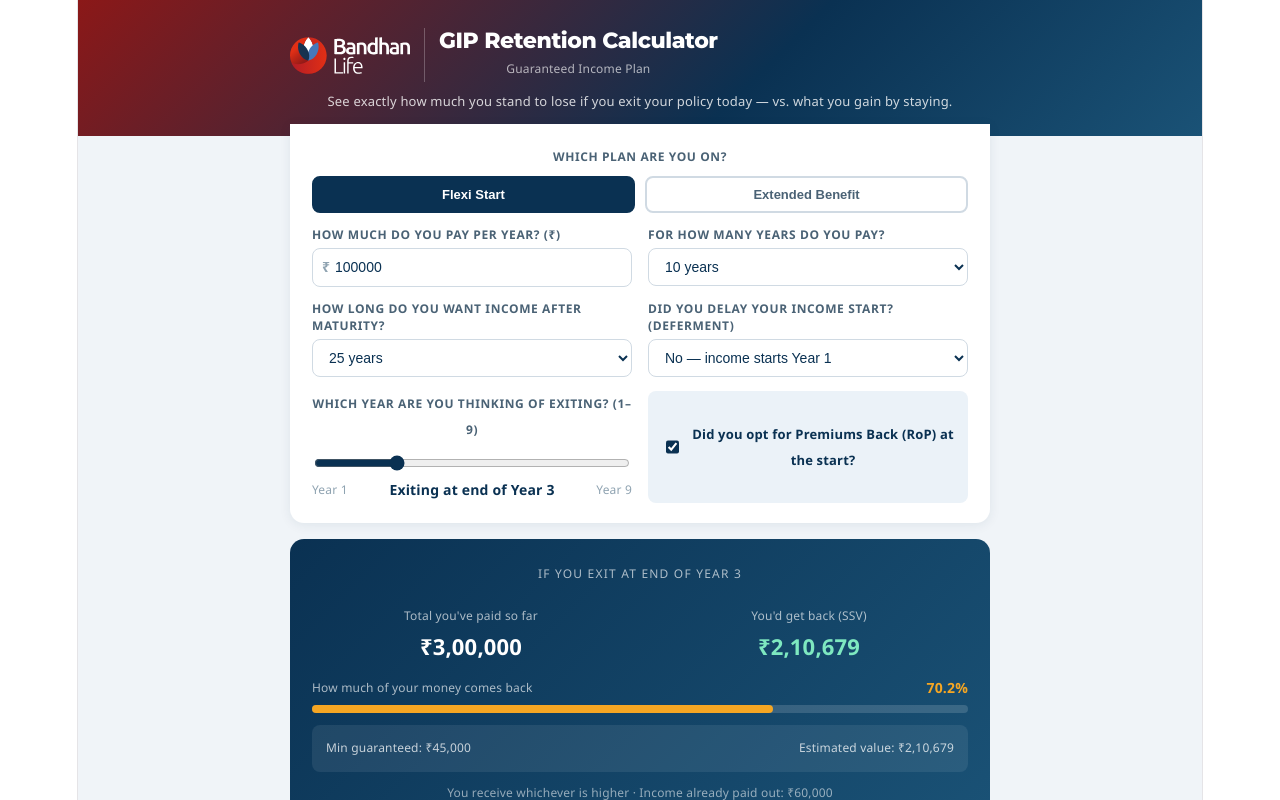
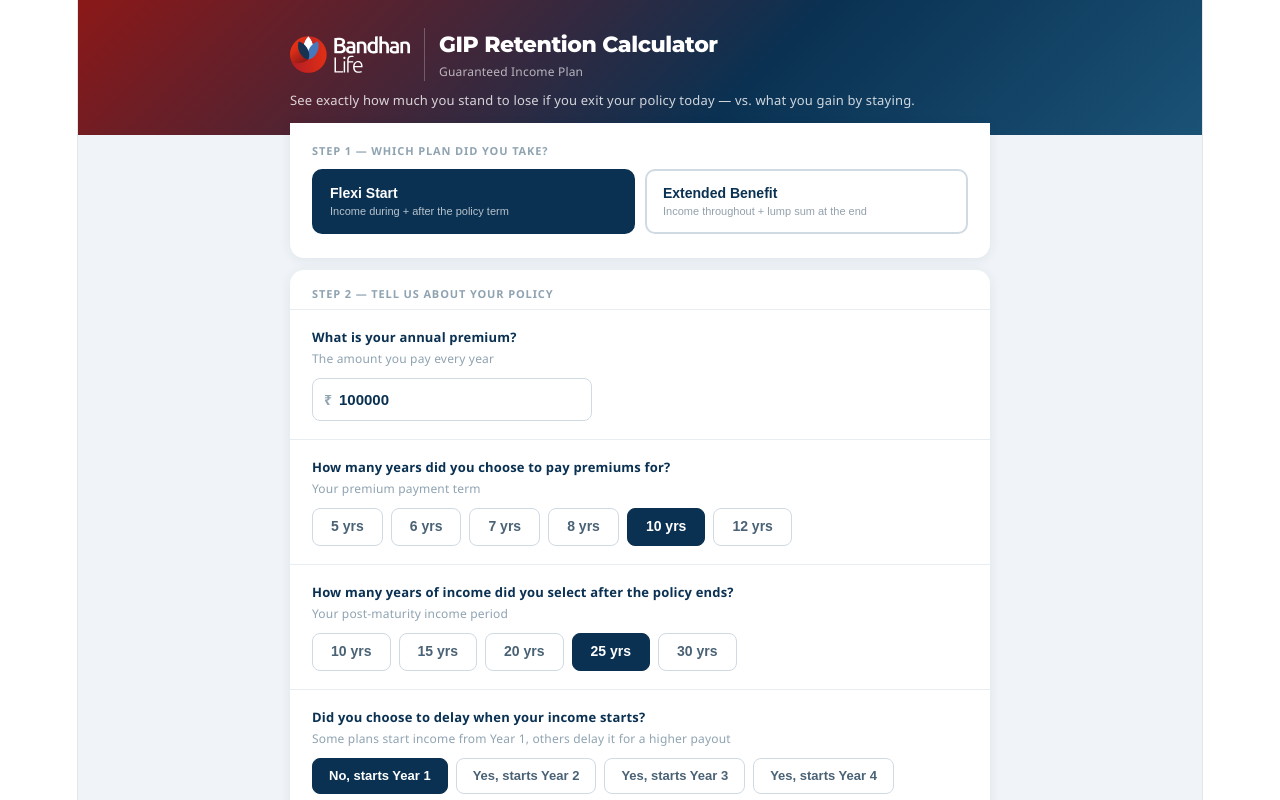
Before and after one commit to sushant9275/gip-retention-calculator, a React (Vite) app: page / in a window 1280 px wide. Shown: the top 800 px of the page. Built offline with nearby package versions, Linux system fonts and the light colour scheme.

Commit message:
Rephrase all questions to customer past-tense framing

```diff
--- a/src/GIPRetentionCalculator.jsx
+++ b/src/GIPRetentionCalculator.jsx
@@ -387,6 +387,8 @@
       background: "#F0F4F8",
       minHeight:"100vh",
       padding:"0 0 40px 0",
+      textAlign:"left",
+      lineHeight:1.5,
     }}>
       {/* Header */}
       <div style={{
@@ -467,71 +469,198 @@
 
       <div style={{maxWidth:700, margin:"0 auto", padding:"0 16px"}}>
 
-        {/* ── INPUT SECTION ─────────────────────────────────────────── */}
-        <Card style={{marginTop:-12, position:"relative", zIndex:2, borderRadius:"0 0 14px 14px"}}>
+        {/* ── PLAN SELECTOR — full width, prominent ─────────────────── */}
         <div style={{
-            display:"grid", gridTemplateColumns:"1fr 1fr", gap:"14px 16px",
+          background:C.white, borderRadius:"0 0 14px 14px",
+          padding:"20px 22px 24px",
+          boxShadow:"0 2px 12px rgba(10,49,82,0.08)",
+          marginTop:-12, position:"relative", zIndex:2,
         }}>
-            {/* Plan Option */}
-            <div style={{gridColumn:"1/-1"}}>
-              <label style={{fontSize:12, fontWeight:600, color:C.grey600, textTransform:"uppercase", letterSpacing:"0.05em", display:"block", marginBottom:6}}>Which plan are you on?</label>
-              <div style={{display:"flex", gap:10}}>
-                {[["flexi","Flexi Start"],["extended","Extended Benefit"]].map(([v,l]) => (
+          <div style={{fontSize:11, fontWeight:700, color:C.grey400, textTransform:"uppercase", letterSpacing:"0.08em", marginBottom:10, textAlign:"left"}}>
+            Step 1 — Which plan did you take?
+          </div>
+          <div style={{display:"grid", gridTemplateColumns:"1fr 1fr", gap:10}}>
+            {[
+              ["flexi","Flexi Start","Income during + after the policy term"],
+              ["extended","Extended Benefit","Income throughout + lump sum at the end"],
+            ].map(([v,l,sub]) => (
               <button key={v} onClick={() => setPlanOption(v)} style={{
-                    flex:1, padding:"9px 0", borderRadius:8, border:`2px solid`,
-                    borderColor: planOption===v ? C.navy : C.grey200,
+                padding:"14px 16px", borderRadius:10,
+                border:`2px solid ${planOption===v ? C.navy : C.grey200}`,
                 background: planOption===v ? C.navy : C.white,
                 color: planOption===v ? C.white : C.grey600,
-                    fontWeight:700, fontSize:13, cursor:"pointer",
-                    transition:"all 0.15s",
+                cursor:"pointer", transition:"all 0.15s",
+                textAlign:"left", display:"flex", flexDirection:"column", gap:3,
+              }}>
+                <span style={{fontWeight:700, fontSize:14, color: planOption===v ? C.white : C.navy}}>{l}</span>
+                <span style={{fontSize:11, opacity: planOption===v ? 0.7 : 0.6, fontWeight:400, lineHeight:1.3}}>{sub}</span>
+              </button>
+            ))}
+          </div>
+        </div>
+
+        {/* ── QUESTIONS — single column stacked ─────────────────────── */}
+        <div style={{
+          background:C.white, borderRadius:14,
+          boxShadow:"0 2px 12px rgba(10,49,82,0.08)",
+          marginTop:12, overflow:"hidden",
+        }}>
+          <div style={{padding:"16px 22px 6px", borderBottom:`1px solid ${C.grey100}`}}>
+            <div style={{fontSize:11, fontWeight:700, color:C.grey400, textTransform:"uppercase", letterSpacing:"0.08em", textAlign:"left"}}>
+              Step 2 — Tell us about your policy
+            </div>
+          </div>
+
+          {/* Q1 — Annual Premium */}
+          <div style={{padding:"18px 22px", borderBottom:`1px solid ${C.grey100}`}}>
+            <div style={{fontSize:13, fontWeight:600, color:C.navy, marginBottom:4, textAlign:"left", lineHeight:1.4}}>
+              What is your annual premium?
+            </div>
+            <div style={{fontSize:12, color:C.grey400, marginBottom:10, textAlign:"left"}}>The amount you pay every year</div>
+            <div style={{position:"relative", maxWidth:280}}>
+              <span style={{position:"absolute", left:12, top:"50%", transform:"translateY(-50%)", color:C.grey400, fontSize:14, fontWeight:600}}>₹</span>
+              <input type="number" value={ap} min={30000} step={10000}
+                onChange={e => setAp(Number(e.target.value))}
+                style={{
+                  width:"100%", padding:"10px 12px 10px 26px",
+                  borderRadius:8, fontSize:15, fontWeight:600,
+                  border:`1.5px solid ${C.grey200}`, color:C.navy,
+                  background:C.white, WebkitTextFillColor:C.navy,
+                  outline:"none", boxSizing:"border-box", textAlign:"left", lineHeight:1.4,
+                }}
+              />
+            </div>
+          </div>
+
+          {/* Q2 — PPT */}
+          <div style={{padding:"18px 22px", borderBottom:`1px solid ${C.grey100}`}}>
+            <div style={{fontSize:13, fontWeight:600, color:C.navy, marginBottom:4, textAlign:"left", lineHeight:1.4}}>
+              How many years did you choose to pay premiums for?
+            </div>
+            <div style={{fontSize:12, color:C.grey400, marginBottom:10, textAlign:"left"}}>Your premium payment term</div>
+            <div style={{display:"flex", gap:8, flexWrap:"wrap"}}>
+              {[5,6,7,8,10,12].map(v => (
+                <button key={v} onClick={() => setPpt(v)} style={{
+                  padding:"8px 18px", borderRadius:8,
+                  border:`1.5px solid ${ppt===v ? C.navy : C.grey200}`,
+                  background: ppt===v ? C.navy : C.white,
+                  color: ppt===v ? C.white : C.grey600,
+                  fontWeight:600, fontSize:14, cursor:"pointer",
+                  transition:"all 0.15s", lineHeight:1.4,
+                }}>{v} yrs</button>
+              ))}
+            </div>
+          </div>
+
+          {/* Q3 — Policy Term (Extended only) */}
+          {planOption === "extended" && (
+            <div style={{padding:"18px 22px", borderBottom:`1px solid ${C.grey100}`}}>
+              <div style={{fontSize:13, fontWeight:600, color:C.navy, marginBottom:4, textAlign:"left", lineHeight:1.4}}>
+                What is the total duration of your policy?
+              </div>
+              <div style={{fontSize:12, color:C.grey400, marginBottom:10, textAlign:"left"}}>Your policy term</div>
+              <div style={{display:"flex", gap:8, flexWrap:"wrap"}}>
+                {(({5:[10,12,15,20,25,30],6:[10,12,15,20,25,30],7:[10,12,15,20,25,30],8:[10,12,15,20,25,30],10:[10,12,15,20,25,30],12:[12,15,20,25,30]})[ppt]||[10,15,20,25,30]).map(v => (
+                  <button key={v} onClick={() => setPt(v)} style={{
+                    padding:"8px 18px", borderRadius:8,
+                    border:`1.5px solid ${pt===v ? C.navy : C.grey200}`,
+                    background: pt===v ? C.navy : C.white,
+                    color: pt===v ? C.white : C.grey600,
+                    fontWeight:600, fontSize:14, cursor:"pointer",
+                    transition:"all 0.15s", lineHeight:1.4,
+                  }}>{v} yrs</button>
+                ))}
+              </div>
+            </div>
+          )}
+
+          {/* Q4 — Income Period (Flexi only) */}
+          {planOption === "flexi" && (
+            <div style={{padding:"18px 22px", borderBottom:`1px solid ${C.grey100}`}}>
+              <div style={{fontSize:13, fontWeight:600, color:C.navy, marginBottom:4, textAlign:"left", lineHeight:1.4}}>
+                How many years of income did you select after the policy ends?
+              </div>
+              <div style={{fontSize:12, color:C.grey400, marginBottom:10, textAlign:"left"}}>Your post-maturity income period</div>
+              <div style={{display:"flex", gap:8, flexWrap:"wrap"}}>
+                {[10,15,20,25,30].map(v => (
+                  <button key={v} onClick={() => setIncomePeriod(v)} style={{
+                    padding:"8px 18px", borderRadius:8,
+                    border:`1.5px solid ${incomePeriod===v ? C.navy : C.grey200}`,
+                    background: incomePeriod===v ? C.navy : C.white,
+                    color: incomePeriod===v ? C.white : C.grey600,
+                    fontWeight:600, fontSize:14, cursor:"pointer",
+                    transition:"all 0.15s", lineHeight:1.4,
+                  }}>{v} yrs</button>
+                ))}
+              </div>
+            </div>
+          )}
+
+          {/* Q5 — Deferment (Flexi only) */}
+          {planOption === "flexi" && (
+            <div style={{padding:"18px 22px", borderBottom:`1px solid ${C.grey100}`}}>
+              <div style={{fontSize:13, fontWeight:600, color:C.navy, marginBottom:4, textAlign:"left", lineHeight:1.4}}>
+                Did you choose to delay when your income starts?
+              </div>
+              <div style={{fontSize:12, color:C.grey400, marginBottom:10, textAlign:"left"}}>Some plans start income from Year 1, others delay it for a higher payout</div>
+              <div style={{display:"flex", gap:8, flexWrap:"wrap"}}>
+                {[...Array(maxDeferment+1)].map((_,i) => (
+                  <button key={i} onClick={() => setDeferment(i)} style={{
+                    padding:"8px 16px", borderRadius:8,
+                    border:`1.5px solid ${deferment===i ? C.navy : C.grey200}`,
+                    background: deferment===i ? C.navy : C.white,
+                    color: deferment===i ? C.white : C.grey600,
+                    fontWeight:600, fontSize:13, cursor:"pointer",
+                    transition:"all 0.15s", lineHeight:1.4,
+                  }}>{i===0 ? "No, starts Year 1" : `Yes, starts Year ${i+1}`}</button>
+                ))}
+              </div>
+            </div>
+          )}
+
+          {/* Q6 — RoP (Flexi only) */}
+          {planOption === "flexi" && (
+            <div style={{padding:"18px 22px", borderBottom:`1px solid ${C.grey100}`}}>
+              <div style={{fontSize:13, fontWeight:600, color:C.navy, marginBottom:4, textAlign:"left", lineHeight:1.4}}>
+                Did you opt to get your premiums back at the end?
+              </div>
+              <div style={{fontSize:12, color:C.grey400, marginBottom:10, textAlign:"left"}}>Return of Premium (RoP) — get back 100% of what you paid + a 10% loyalty bonus</div>
+              <div style={{display:"flex", gap:8}}>
+                {[[true,"Yes, I chose this"],[false,"No, I didn't"]].map(([v,l]) => (
+                  <button key={String(v)} onClick={() => setRopChosen(v)} style={{
+                    padding:"8px 20px", borderRadius:8,
+                    border:`1.5px solid ${ropChosen===v ? C.navy : C.grey200}`,
+                    background: ropChosen===v ? C.navy : C.white,
+                    color: ropChosen===v ? C.white : C.grey600,
+                    fontWeight:600, fontSize:13, cursor:"pointer",
+                    transition:"all 0.15s", lineHeight:1.4,
                   }}>{l}</button>
                 ))}
               </div>
             </div>
-
-            <NumberInput label="How much do you pay per year? (₹)" value={ap} onChange={setAp} min={30000} prefix="₹" />
-            <Select label="For how many years do you pay?" value={ppt} onChange={v=>setPpt(Number(v))}
-              options={planOption==="flexi" ? flexiPPTOptions : extPPTOptions} />
-
-            {planOption === "extended" && (
-              <Select label="Policy Term (Total duration)" value={pt} onChange={v=>setPt(Number(v))} options={extPTOptions} />
           )}
 
-            {planOption === "flexi" && (
-              <>
-                <Select label="How long do you want income after maturity?" value={incomePeriod} onChange={v=>setIncomePeriod(Number(v))}
-                  options={[10,15,20,25,30].map(v=>({value:v,label:`${v} years`}))} />
-                <Select label="Did you delay your income start? (Deferment)" value={deferment} onChange={v=>setDeferment(Number(v))}
-                  options={[...Array(maxDeferment+1)].map((_,i)=>({value:i,label:i===0?"No — income starts Year 1":`Yes — income starts Year ${i+1}`}))} />
-              </>
-            )}
-
-            <div style={{display:"flex", flexDirection:"column", gap:4}}>
-              <label style={{fontSize:12, fontWeight:600, color:C.grey600, textTransform:"uppercase", letterSpacing:"0.05em"}}>
-                Which year are you thinking of exiting? (1–{maxSurrenderYear-1})
-              </label>
+          {/* Q7 — Year of exit slider */}
+          <div style={{padding:"18px 22px"}}>
+            <div style={{fontSize:13, fontWeight:600, color:C.navy, marginBottom:4, textAlign:"left", lineHeight:1.4}}>
+              At the end of which year are you thinking of exiting?
+            </div>
+            <div style={{fontSize:12, color:C.grey400, marginBottom:12, textAlign:"left"}}>Drag to see how the numbers change</div>
             <input type="range" min={1} max={maxSurrenderYear-1} value={safeYears}
-                onChange={e=>setYearsSurrender(Number(e.target.value))}
-                style={{accentColor:C.navy, marginTop:8}}
+              onChange={e => setYearsSurrender(Number(e.target.value))}
+              style={{width:"100%", accentColor:C.navy, cursor:"pointer"}}
             />
-              <div style={{display:"flex",justifyContent:"space-between"}}>
-                <span style={{fontSize:12,color:C.grey400}}>Year 1</span>
-                <span style={{fontSize:14,fontWeight:700,color:C.navy}}>Exiting at end of Year {safeYears}</span>
-                <span style={{fontSize:12,color:C.grey400}}>Year {maxSurrenderYear-1}</span>
+            <div style={{display:"flex", justifyContent:"space-between", marginTop:6}}>
+              <span style={{fontSize:12, color:C.grey400}}>Year 1</span>
+              <span style={{
+                fontSize:14, fontWeight:700, color:C.white,
+                background:C.navy, padding:"3px 12px", borderRadius:99,
+              }}>Exiting end of Year {safeYears}</span>
+              <span style={{fontSize:12, color:C.grey400}}>Year {maxSurrenderYear-1}</span>
             </div>
           </div>
 
-            {planOption === "flexi" && (
-              <div style={{display:"flex", alignItems:"center", gap:10, padding:"10px 14px", background:C.navyPale, borderRadius:8}}>
-                <input type="checkbox" id="rop" checked={ropChosen} onChange={e=>setRopChosen(e.target.checked)}
-                  style={{width:16,height:16,accentColor:C.navy,cursor:"pointer"}} />
-                <label htmlFor="rop" style={{fontSize:13,fontWeight:600,color:C.navy,cursor:"pointer"}}>
-                  Did you opt for Premiums Back (RoP) at the start?
-                </label>
         </div>
-            )}
-          </div>
-        </Card>
 
         {/* ── HERO: SURRENDER VALUE ─────────────────────────────────── */}
         <div style={{
```
Lines whose indentation alone changed are shown as unchanged.
